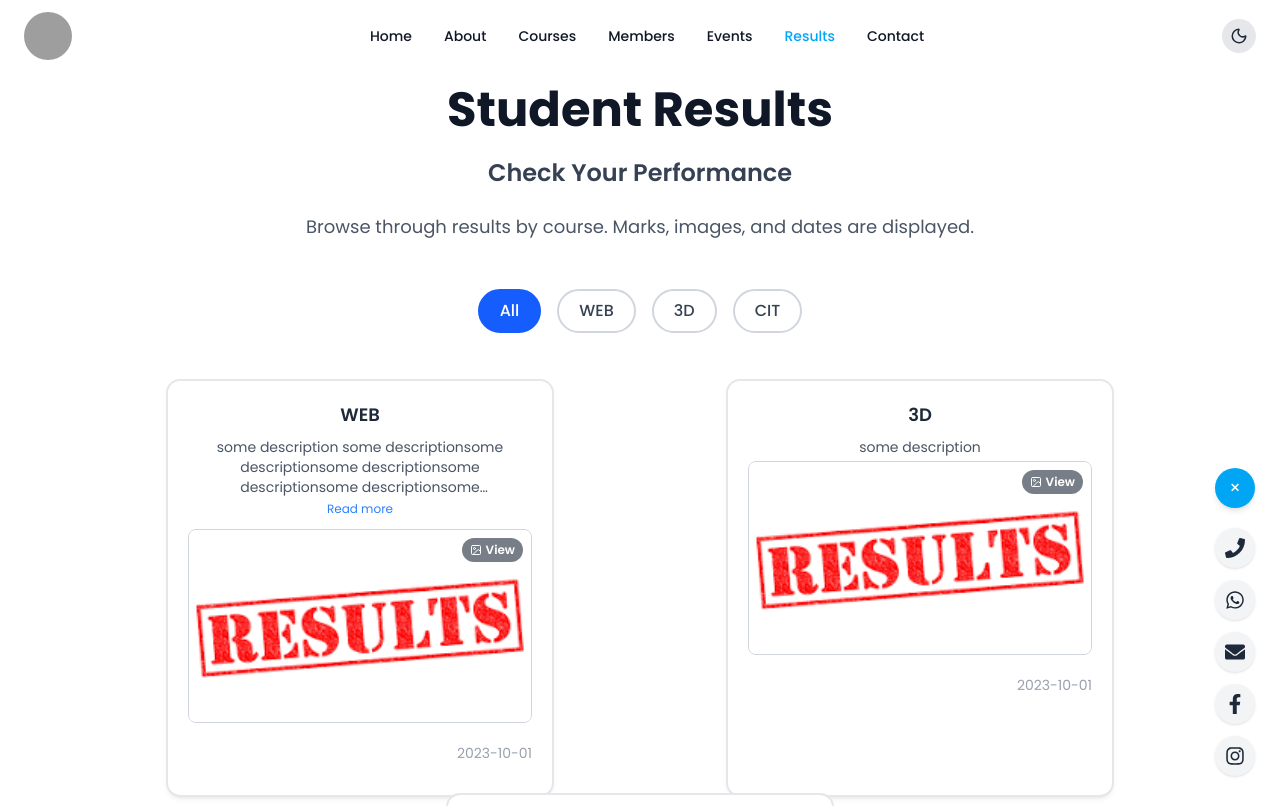
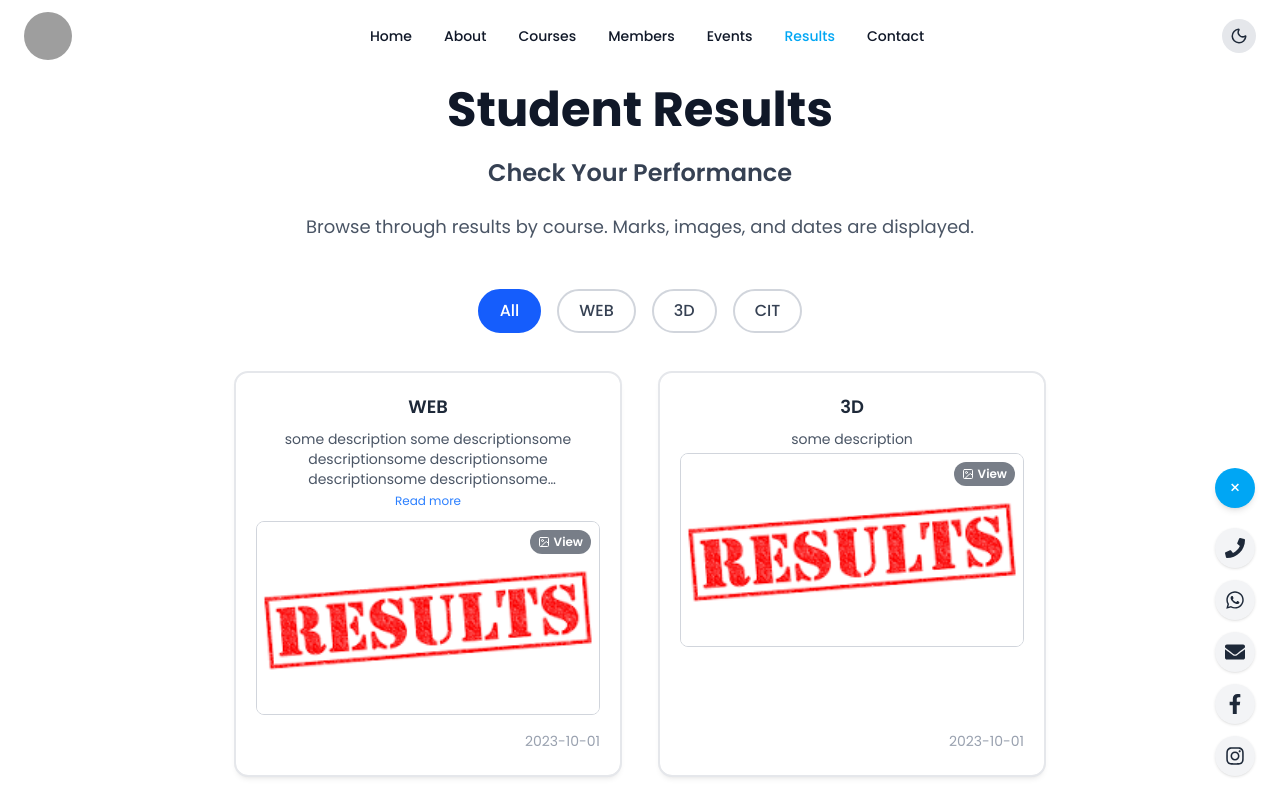
Before and after one commit to Abid-Khan-Dev/frontend-ssi, a React (Vite) app: page /results in a window 1280 px wide. Shown: the top 806 px of the page. Built offline with nearby package versions, Linux system fonts and the light colour scheme; grey boxes are pictures that could not be loaded.

Commit message:
fix some bugs

```diff
--- a/src/components/common/SectionContainer.jsx
+++ b/src/components/common/SectionContainer.jsx
@@ -4,7 +4,7 @@ export default function SectionContainer({ children, bg = "bg-white", id }) {
     return (
         <section
             id={id}
-            className={`py-20 px-6 md:px-20 ${bg} dark:bg-gray-900 transition-colors duration-300 ${id == 'hero' && 'min-h-screen'} `}
+            className={`py-20 px-6 md:px-20 ${bg} dark:bg-gray-900 transition-colors duration-300 ${id == 'hero' && 'min-h-screen'} min-h-screen`}
         >
             {children}
             {/* <hr className="my-16 h-0.5 border-t-0 bg-neutral-200 dark:bg-white/10" /> */}
--- a/src/pages/AllCoursesPage.jsx
+++ b/src/pages/AllCoursesPage.jsx
@@ -31,7 +31,6 @@ export default function AllCoursesPage() {
 
     return (
         <SectionContainer
-            bg="bg-white dark:bg-gray-900 transition-colors duration-500"
             id="all-courses"
         >
             {/* Page Header */}
--- a/src/pages/EventPage.jsx
+++ b/src/pages/EventPage.jsx
@@ -43,7 +43,7 @@ export default function EventsPage() {
     const renderSection = useCallback((title, list) => {
         if (!list.length) return null;
         return (
-            <>
+            <div className="min-h-screen">
                 <h2 className="text-2xl font-bold mt-10 mb-4 text-gray-900 dark:text-white">{title}</h2>
                 <motion.div className="flex flex-wrap justify-center gap-8">
                     {list.map((event, idx) => (
@@ -60,7 +60,7 @@ export default function EventsPage() {
                     ))}
                 </motion.div>
 
-            </>
+            </div>
         );
     }, []);
 
--- a/src/pages/Home.jsx
+++ b/src/pages/Home.jsx
@@ -22,7 +22,7 @@ export default function Home() {
             <CoursesSection />
             <AdmissionsSection />
             <AchievementsSection />
-            <MembersSection />
+            {/* <MembersSection /> */}
             <ContactSection />
         </>
     );
--- a/src/pages/MembersPage.jsx
+++ b/src/pages/MembersPage.jsx
@@ -31,7 +31,7 @@ export default function MembersPage() {
 
             {/* Members Grid */}
             <motion.div
-                className="grid sm:grid-cols-2 md:grid-cols-3 lg:grid-cols-4 gap-8 mt-8 px-4 md:px-0"
+                className="flex flex-wrap justify-center gap-4 sm:gap-6 lg:gap-8 mt-12"
                 variants={containerVariants}
                 initial="hidden"
                 whileInView="show"
--- a/src/pages/ResultsPage.jsx
+++ b/src/pages/ResultsPage.jsx
@@ -18,7 +18,7 @@ const ResultCard = React.memo(function ResultCard({ item, onSelect }) {
   }, [item.description])
   return (
     <div
-      className="bg-white dark:bg-gray-800 rounded-xl shadow-md p-5 flex flex-col items-center text-center transition-transform hover:scale-105 duration-300  outline-2 outline-gray-200 dark:outline-gray-700 overflow-hidden max-w-sm min-w-sm mx-auto h-auto min-h-[300px]"
+      className="bg-white dark:bg-gray-800 rounded-xl shadow-md p-5 flex flex-col items-center text-center transition-transform hover:scale-105 duration-300  outline-2 outline-gray-200 dark:outline-gray-700 overflow-hidden max-w-sm min w-full  h-auto min-h-[300px] relative"
 
     >
       {/* Course Title */}
@@ -60,7 +60,7 @@ const ResultCard = React.memo(function ResultCard({ item, onSelect }) {
 
       {/* Image */}
       {item.image && (
-        <div className="relative aspect-[16/9] w-full max-w-lg rounded-lg overflow-hidden border border-gray-300 dark:border-gray-700 cursor-pointer">
+        <div className="relative aspect-[16/9] w-full max-w-lg rounded-lg overflow-hidden border border-gray-300 dark:border-gray-700 cursor-pointer mb-10">
           <img
             src={item.image}
             alt={`${item.course} result`}
@@ -73,7 +73,7 @@ const ResultCard = React.memo(function ResultCard({ item, onSelect }) {
         </div>
       )}
       {item.date && (
-        <div className="w-full flex justify-end mt-5">
+        <div className="w-full flex justify-end mt-5 absolute bottom-3 right-5">
           <span className="text-sm text-gray-400 mb-3">{item.date}</span>
         </div>
       )}
@@ -132,11 +132,12 @@ export default function ResultsPage() {
       </div>
 
       {/* Result Cards */}
-      <div className="flex flex-wrap justify-center gap-4 sm:gap-6 lg:gap-0 mt-12">
+      <div className="flex flex-wrap justify-center gap-10">
         {filteredResults.map((item, index) => (
           <ResultCard key={index} item={item} onSelect={handleSelect} />
         ))}
       </div>
+
 
 
       {/* Image Modal */}
```
